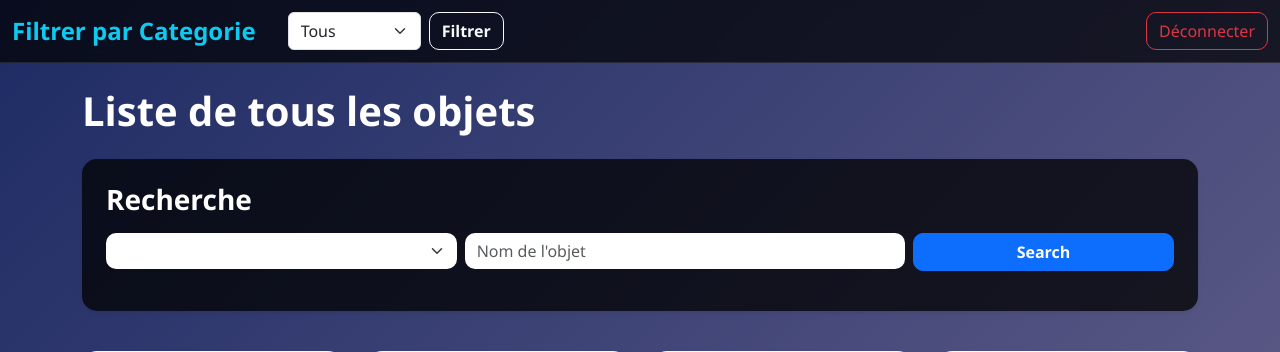
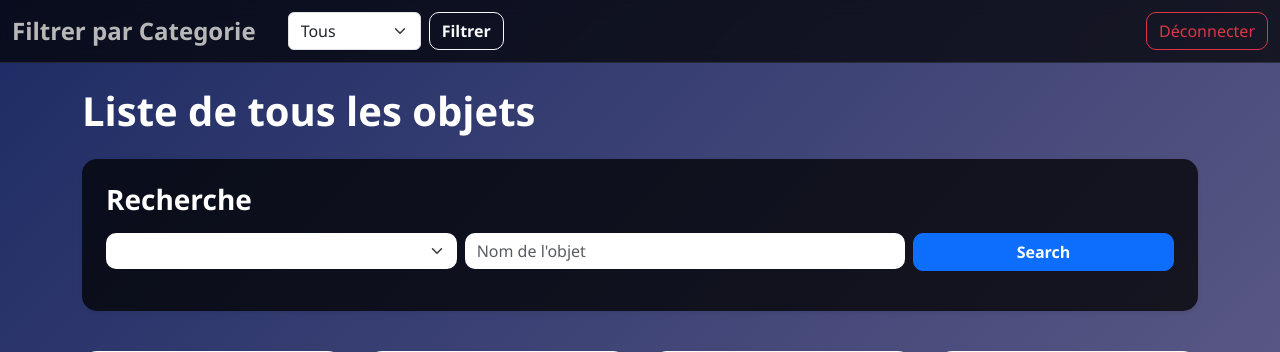
Before and after one commit to MandresyMC/projet-s2, a PHP site: page /pages/accueil.php in a window 1280 px wide. Shown: the top 352 px of the page. Run offline with PHP 8.4, Linux system fonts and the light colour scheme; data comes from the database, SQL or seed files in the repository.

Commit message:
ajust css

```diff
--- a/assets/css/bg.css
+++ b/assets/css/bg.css
@@ -18,7 +18,7 @@
 .navbar-brand {
   font-size: 1.5rem;
   font-weight: bold;
-  color: #0dcaf0 !important;
+  color: #b7b7b7 !important;
 }
 
 .navbar .btn {
```
